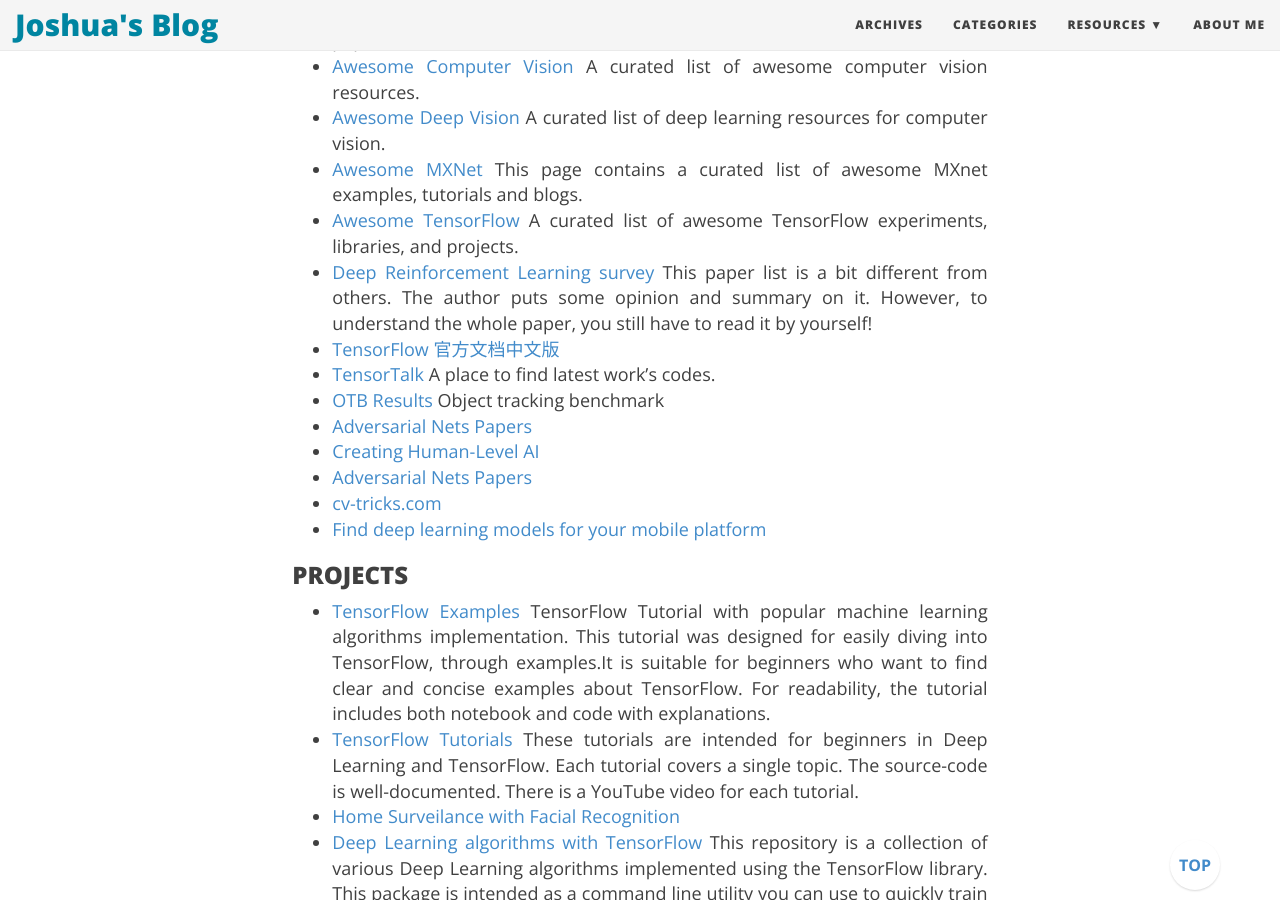
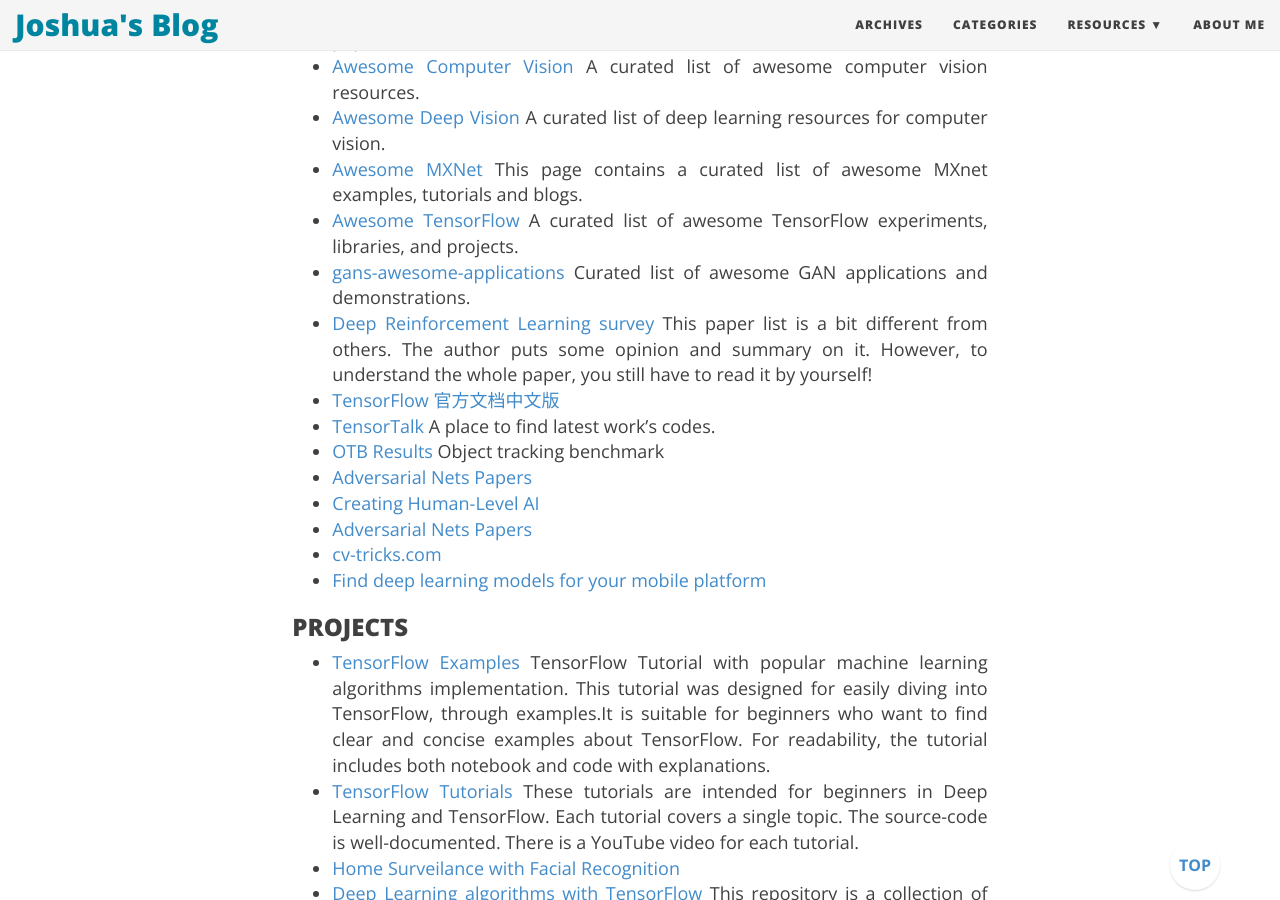
Before and after one commit to joshua19881228/joshua19881228.github.io, a Jekyll site: the page built from _posts/Computer_Vision/2016-08-25-my-jumble-of-computer-vision.md, in a window 1280 px wide and 900 px high, scrolled down 19688 px. Built offline with Jekyll 4.4.1, drawn with Linux system fonts in a browser that asks for light colours; nearby versions of some CDN libraries; comment, search, counter and statistics services are not loaded.

Commit message:
update post

```diff
--- a/_posts/Computer_Vision/2016-08-25-my-jumble-of-computer-vision.md
+++ b/_posts/Computer_Vision/2016-08-25-my-jumble-of-computer-vision.md
@@ -501,6 +501,8 @@
     This page contains a curated list of awesome MXnet examples, tutorials and blogs.
 * [Awesome TensorFlow](https://github.com/jtoy/awesome-tensorflow)
     A curated list of awesome TensorFlow experiments, libraries, and projects.
+* [gans-awesome-applications](https://github.com/nashory/gans-awesome-applications)
+    Curated list of awesome GAN applications and demonstrations.
 * [Deep Reinforcement Learning survey](https://github.com/andrewliao11/Deep-Reinforcement-Learning-Survey)
     This paper list is a bit different from others. The author puts some opinion and summary on it. However, to understand the whole paper, you still have to read it by yourself!
 * [TensorFlow 官方文档中文版](https://github.com/jikexueyuanwiki/tensorflow-zh)
```
